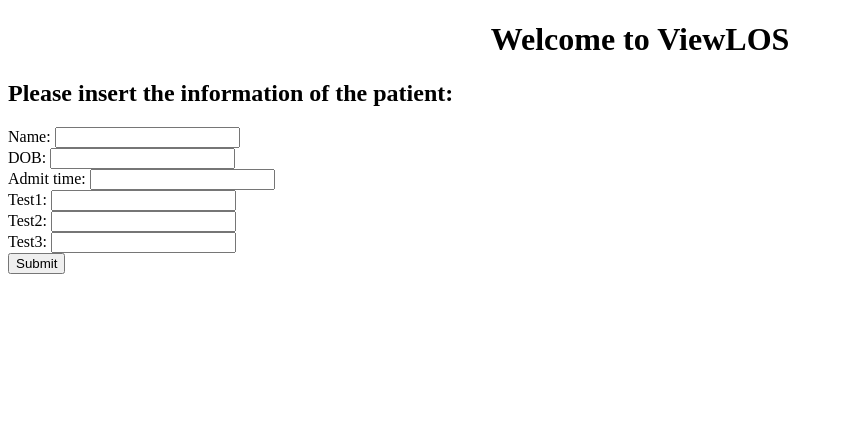
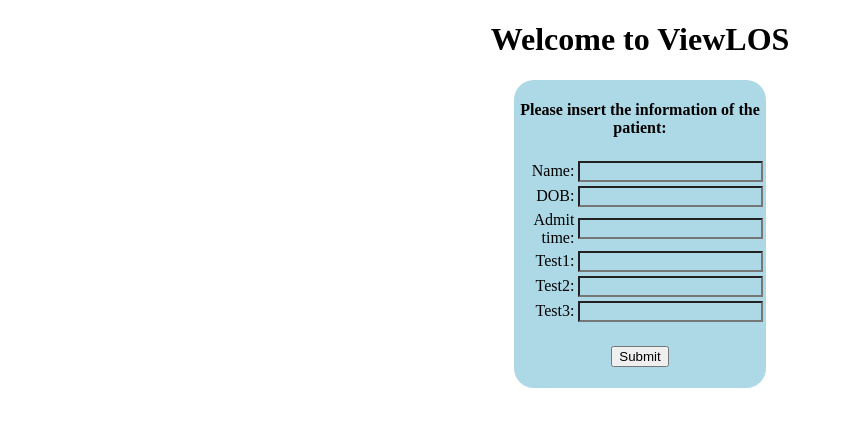
Before and after one commit to quhaoyi/viewlostest, a Flask app: page / in a window 1280 px wide. Shown: the top 427 px of the page, without its empty margins (0-843 px from the left). Run offline with Flask 2, Linux system fonts and the light colour scheme; lists and menus that the app fills with data are empty.

Commit message:
Update index.html

```diff
--- a/app/templates/index.html
+++ b/app/templates/index.html
@@ -11,21 +11,106 @@
 	</head>
 
 	<body>
-		<h1>
+		<h1 align="center">
 			Welcome to ViewLOS
 		</h1>
 
-		<div id="namearea">
-			<h2>Please insert the information of the patient:</h2>
-			<form action="{{ url_for('handle_data') }}" method="post">
-				Name: <input name="name"><br>
-				DOB: <input name="dob"><br>
-				Admit time: <input name="admittime"><br>
-				Test1: <input name="test1"><br>
-				Test2: <input name="test2"><br>
-				Test3: <input name="test3"><br>
-    		<input type="submit">
-			</form>
+		<div align="center">
+		<div id="namearea" style="background-color:lightblue;width: 20%;text-align: center;display: inline-block;border-radius:20px;" >
+				<table border="0" align="center">
+					<tr>
+						<th align="center">Please insert the information of the patient:</th>
+						<br>
+					</tr>
+				</table>
+
+				<table border="0" align="center">
+					<tr>
+						<br>
+						<td align="right">
+							Name:
+						</td>
+
+						<td>
+							<form action="{{ url_for('handle_data') }}" method="post">
+								<input name="name;" style="background-color:lightblue;">
+							</form>
+						</td>
+					</tr>
+
+					<tr>
+						<td align="right">
+							DOB:
+						</td>
+
+						<td>
+							<form action="{{ url_for('handle_data') }}" method="post">
+								<input name="dob;" style="background-color:lightblue;">
+							</form>
+						</td>
+					</tr>
+
+					<tr>
+						<td align="right">
+							Admit time:
+						</td>
+
+						<td>
+							<form action="{{ url_for('handle_data') }}" method="post">
+								<input name="admittime;" style="background-color:lightblue;">
+							</form>
+						</td>
+					</tr>
+
+					<tr>
+						<td align="right">
+							Test1:
+						</td>
+
+						<td>
+							<form action="{{ url_for('handle_data') }}" method="post">
+								<input name="test1;" style="background-color:lightblue;">
+							</form>
+						</td>
+					</tr>
+
+					<tr>
+						<td align="right">
+							Test2:
+						</td>
+
+						<td>
+							<form action="{{ url_for('handle_data') }}" method="post">
+								<input name="test2;" style="background-color:lightblue;">
+							</form>
+						</td>
+					</tr>
+
+					<tr>
+						<td align="right">
+							Test3:
+						</td>
+
+						<td>
+							<form action="{{ url_for('handle_data') }}" method="post">
+								<input name="test3;" style="background-color:lightblue;">
+							</form>
+						</td>
+					</tr>
+				</table>
+
+				<table border="0" align="center">
+					<br>
+					<tr>
+						<td>
+							<input type="submit">
+						</td>
+					</tr>
+
+				</table>
+				<br>
+
+		</div>
 		</div>
 
 
```
